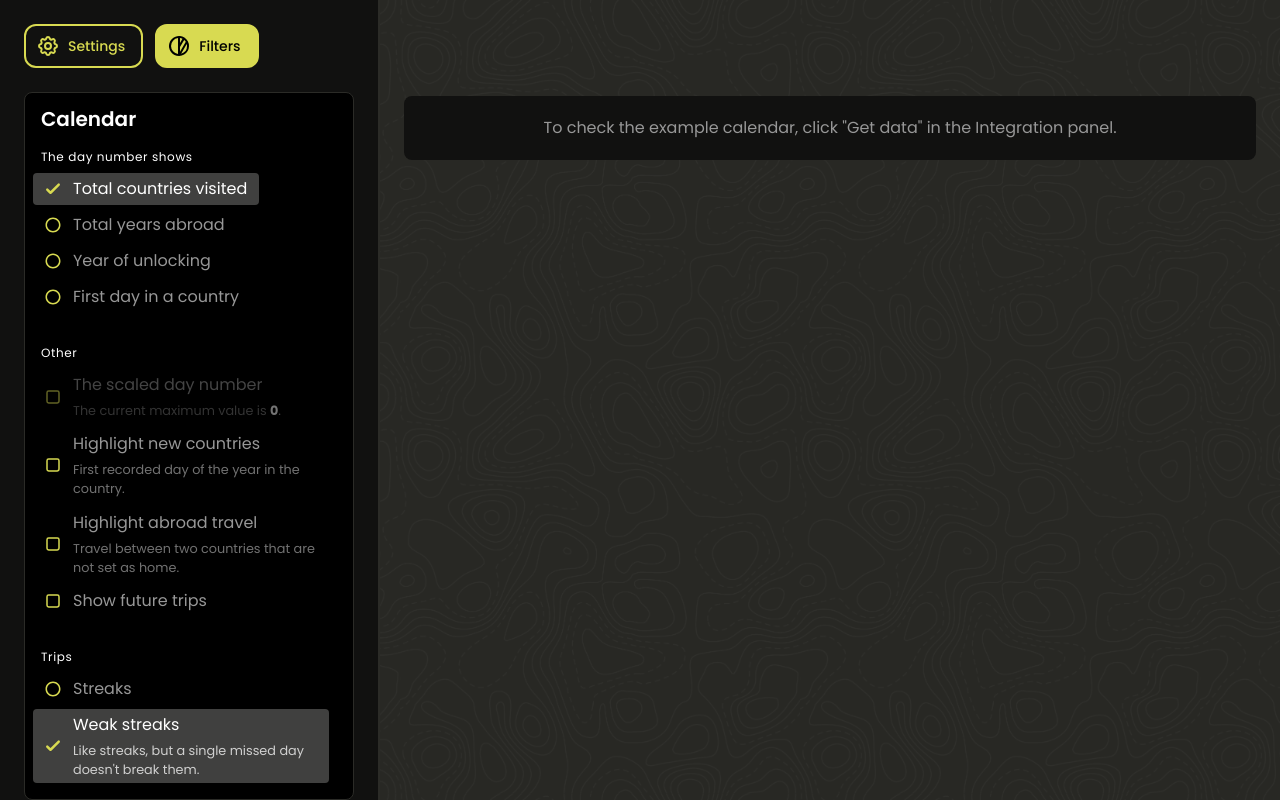
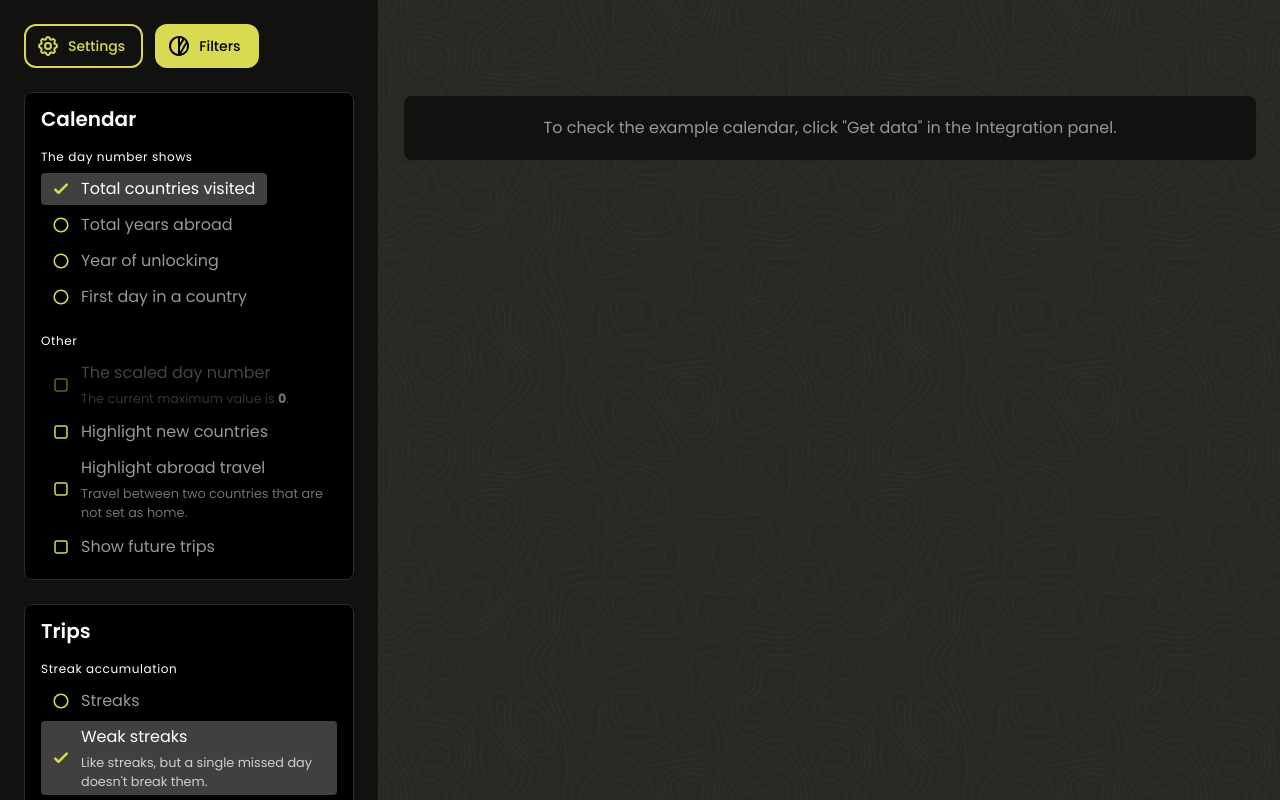
Before and after one commit to Deykun/travel-calendar, a React (Vite) app: page / in a window 1280 px wide. Both pictures are taken after a click on the button "Filters". Built offline with nearby package versions, Linux system fonts and the light colour scheme; what i18next-intervalplural-postprocessor would draw is missing.

Commit message:
Streak have own preferences

```diff
--- a/src/components/checkbox/Checkbox.tsx
+++ b/src/components/checkbox/Checkbox.tsx
@@ -34,7 +34,7 @@ export const Checkbox = ({
         'max-w-full',
         'inline-flex gap-2 items-center',
         'self-start rounded-sm',
-        'py-1 pl-2 pr-3 -mx-2',
+        'py-1 pl-2 pr-3',
         {
           'hover:bg-[#1d1d0f]': !isActive,
           'bg-[#40403f] text-white': isActive,
--- a/src/features/filters/panes/PaneVisibility.tsx
+++ b/src/features/filters/panes/PaneVisibilityCalendar.tsx
@@ -4,10 +4,9 @@ import { Checkbox } from '@/components/checkbox/Checkbox';
 import { Radiobox } from '@/components/radiobox/Radiobox';
 import usePreferencesStore, {
   setCounterShouldShow,
-  setStreakTypeToUse,
   toggleShouldCounterUseScale,
   toggleShouldHighlightAbroadTravel,
-  toggleShouldHighlightNewCountries,
+  toggleShouldHighlightNewCountriesInCalendar,
 } from '@/features/preferences/stores/usePreferencesStore';
 import { Pane } from '@/features/sidebar/components/pane/Pane';
 import { cn } from '@/utils/tailwind';
@@ -15,14 +14,13 @@ import { cn } from '@/utils/tailwind';
 import { useMaxTotal } from '../hooks/useMaxTotal';
 import useFiltersStore, { toggleShouldIncludeFuture } from '../stores/useFilterStore';
 
-export function PaneVisibility() {
+export function PaneVisibilityCalendar() {
   const shouldIncludeFuture = useFiltersStore((store) => store.activeFilters.shouldIncludeFuture);
   const shouldHighlightAbroadTravel = usePreferencesStore((store) => store.calendar.shouldHighlightAbroadTravel);
   const shouldHighlightNewCountries = usePreferencesStore((store) => store.calendar.shouldHighlightNewCountries);
 
   const shouldCounterUseScale = usePreferencesStore((store) => store.calendar.shouldCounterUseScale);
   const counterShouldShow = usePreferencesStore((store) => store.calendar.counterShouldShow);
-  const streakTypeToShow = usePreferencesStore((store) => store.streaks.typeToShow);
 
   const { t } = useTranslation();
 
@@ -55,7 +53,7 @@ export function PaneVisibility() {
           <div className={cn('flex flex-col gap-1', 'text-wrap')}>{t('summary.numberOfUnlockedCountries')}</div>
         </Radiobox>
       </Pane.List>
-      <Pane.Subtitle className="-mt-6">{t('preferences.calendarOther')}</Pane.Subtitle>
+      <Pane.Subtitle className="mt-3">{t('preferences.calendarOther')}</Pane.Subtitle>
       <Pane.List>
         <Checkbox
           isActive={shouldCounterUseScale}
@@ -72,13 +70,10 @@ export function PaneVisibility() {
         </Checkbox>
         <Checkbox
           isActive={shouldHighlightNewCountries || counterShouldShow === 'numberOfUnlockedCountries'}
-          onChange={toggleShouldHighlightNewCountries}
+          onChange={toggleShouldHighlightNewCountriesInCalendar}
           isDisabled={counterShouldShow === 'numberOfUnlockedCountries'}
         >
-          <div className={cn('flex flex-col gap-1', 'text-wrap')}>
-            {t('preferences.shouldHighlightNewCountries')}
-            <small className="opacity-75">{t('preferences.shouldHighlightNewCountries.tip')}</small>
-          </div>
+          <div className={cn('flex flex-col gap-1', 'text-wrap')}>{t('preferences.shouldHighlightNewCountries')}</div>
         </Checkbox>
         <Checkbox isActive={shouldHighlightAbroadTravel} onChange={toggleShouldHighlightAbroadTravel}>
           <div className={cn('flex flex-col gap-1', 'text-wrap')}>
@@ -90,18 +85,6 @@ export function PaneVisibility() {
           <div className={cn('flex flex-col gap-1', 'text-wrap')}>{t('preferences.shouldIncludeFuture')}</div>
         </Checkbox>
       </Pane.List>
-      <Pane.Subtitle className="mt-6">{t('preferences.streaks.title')}</Pane.Subtitle>
-      <Pane.List>
-        <Radiobox isActive={streakTypeToShow === 'streaks'} onChange={() => setStreakTypeToUse('streaks')}>
-          <div className={cn('flex flex-col gap-1', 'text-wrap')}>{t('preferences.shouldShowStreaks')}</div>
-        </Radiobox>
-        <Radiobox isActive={streakTypeToShow === 'weakStreaks'} onChange={() => setStreakTypeToUse('weakStreaks')}>
-          <div className={cn('flex flex-col gap-1', 'text-wrap')}>
-            {t('preferences.shouldShowWeakStreaks')}
-            <small className="opacity-75">{t('preferences.shouldShowWeakStreaks.tip')}</small>
-          </div>
-        </Radiobox>
-      </Pane.List>
     </Pane>
   );
 }
--- /dev/null
+++ b/src/features/filters/panes/PaneVisibilityStreaks.tsx
@@ -0,0 +1,46 @@
+import { useTranslation } from 'react-i18next';
+
+import { Checkbox } from '@/components/checkbox/Checkbox';
+import { Radiobox } from '@/components/radiobox/Radiobox';
+import usePreferencesStore, {
+  setStreakTypeToUse,
+  toggleShouldHighlightNewCountriesInStreaks,
+} from '@/features/preferences/stores/usePreferencesStore';
+import { Pane } from '@/features/sidebar/components/pane/Pane';
+import { cn } from '@/utils/tailwind';
+
+export function PaneVisibilityStreaks() {
+  const streakTypeToShow = usePreferencesStore((store) => store.streaks.typeToShow);
+  const shouldHighlightNewCountries = usePreferencesStore((store) => store.streaks.shouldHighlightNewCountries);
+  const counterShouldShow = usePreferencesStore((store) => store.calendar.counterShouldShow);
+
+  const { t } = useTranslation();
+
+  return (
+    <Pane>
+      <Pane.Title>{t('preferences.streaks.title')}</Pane.Title>
+      <Pane.Subtitle>{t('preferences.streaksAccumulation.title')}</Pane.Subtitle>
+      <Pane.List>
+        <Radiobox isActive={streakTypeToShow === 'streaks'} onChange={() => setStreakTypeToUse('streaks')}>
+          <div className={cn('flex flex-col gap-1', 'text-wrap')}>{t('preferences.shouldShowStreaks')}</div>
+        </Radiobox>
+        <Radiobox isActive={streakTypeToShow === 'weakStreaks'} onChange={() => setStreakTypeToUse('weakStreaks')}>
+          <div className={cn('flex flex-col gap-1', 'text-wrap')}>
+            {t('preferences.shouldShowWeakStreaks')}
+            <small className="opacity-75">{t('preferences.shouldShowWeakStreaks.tip')}</small>
+          </div>
+        </Radiobox>
+      </Pane.List>
+      <Pane.Subtitle className="mt-6">{t('preferences.calendarOther')}</Pane.Subtitle>
+      <Pane.List>
+        <Checkbox
+          isActive={shouldHighlightNewCountries || counterShouldShow === 'numberOfUnlockedCountries'}
+          onChange={toggleShouldHighlightNewCountriesInStreaks}
+          isDisabled={counterShouldShow === 'numberOfUnlockedCountries'}
+        >
+          <div className={cn('flex flex-col gap-1', 'text-wrap')}>{t('preferences.shouldHighlightNewCountries')}</div>
+        </Checkbox>
+      </Pane.List>
+    </Pane>
+  );
+}
--- a/src/features/filters/sidebars/SidebarFilters.tsx
+++ b/src/features/filters/sidebars/SidebarFilters.tsx
@@ -1,11 +1,13 @@
 import { PaneFilterDate } from '../panes/PaneFilterDate';
 import { PaneFilterHome } from '../panes/PaneFilterHome';
-import { PaneVisibility } from '../panes/PaneVisibility';
+import { PaneVisibilityCalendar } from '../panes/PaneVisibilityCalendar';
+import { PaneVisibilityStreaks } from '../panes/PaneVisibilityStreaks';
 
 export const SidebarFilters = () => {
   return (
     <div className="flex flex-col gap-6">
-      <PaneVisibility />
+      <PaneVisibilityCalendar />
+      <PaneVisibilityStreaks />
       <PaneFilterDate />
       <PaneFilterHome />
     </div>
--- a/src/features/preferences/stores/usePreferencesStore.ts
+++ b/src/features/preferences/stores/usePreferencesStore.ts
@@ -18,6 +18,7 @@ export type PreferencesStoreState = {
   };
   streaks: {
     typeToShow: 'streaks' | 'weakStreaks';
+    shouldHighlightNewCountries: boolean;
   };
 };
 
@@ -33,6 +34,7 @@ const emptyStore: PreferencesStoreState = {
   },
   streaks: {
     typeToShow: 'weakStreaks',
+    shouldHighlightNewCountries: false,
   },
 };
 
@@ -72,11 +74,20 @@ export const toggleShouldHighlightAbroadTravel = () => {
   }));
 };
 
-export const toggleShouldHighlightNewCountries = () => {
+export const toggleShouldHighlightNewCountriesInCalendar = () => {
   usePreferencesStore.setState((state) => ({
     calendar: {
       ...state.calendar,
       shouldHighlightNewCountries: !state.calendar.shouldHighlightNewCountries,
+    },
+  }));
+};
+
+export const toggleShouldHighlightNewCountriesInStreaks = () => {
+  usePreferencesStore.setState((state) => ({
+    streaks: {
+      ...state.streaks,
+      shouldHighlightNewCountries: !state.streaks.shouldHighlightNewCountries,
     },
   }));
 };
--- a/src/features/settings/actions/nomads/utils/get-country-code-from-trip.ts
+++ b/src/features/settings/actions/nomads/utils/get-country-code-from-trip.ts
@@ -55,6 +55,7 @@ const countryByLocation: { [location: string]: string | undefined } = {
 const countryByCountry: { [place: string]: string | undefined } = {
   ia: 'ir',
   oi: 'so',
+  ku: 'iq',
 };
 
 export const getCountryCodeFromTrip = (trip: IntegrationNomadsTrip): string => {
--- a/src/features/streak/components/best-streak/BestStreak.tsx
+++ b/src/features/streak/components/best-streak/BestStreak.tsx
@@ -101,9 +101,9 @@ export function BestStreak({ type, index = 0, className }: Props) {
                   countryCode={countryCode}
                   isEndPoint={isEndPoint}
                   isStartPoint={isStartPoint}
-                  // Dates are displayed in the header, so we don't need to pass them here
-                  from={undefined}
-                  to={undefined}
+                  from={streak.from}
+                  to={streak.to}
+                  shouldShowDates={false}
                 />
               );
             })}
--- a/src/features/streak/components/streak-period/StreakPeriod.tsx
+++ b/src/features/streak/components/streak-period/StreakPeriod.tsx
@@ -3,8 +3,11 @@ import { useCallback } from 'react';
 import IconCaretLeft from '@/components/icons/IconCaretLeft';
 import { appFormatDate } from '@/components/text-date/utils/format-date';
 import { Period } from '@/features/calendar/components/calendar/Period';
+import usePreferencesStore from '@/features/preferences/stores/usePreferencesStore';
+import useDataStore from '@/features/settings/stores/useDateStore';
 import { closeSidebar, openSidebar, useSidebarStore } from '@/features/sidebar/stores/useSidebarStore';
 import type { DateYYYYMMDD } from '@/types';
+import { isDateBetween } from '@/utils/date';
 import { cn } from '@/utils/tailwind';
 
 type Props = {
@@ -15,6 +18,7 @@ type Props = {
   isStartPoint: boolean | undefined;
   to: DateYYYYMMDD | undefined;
   from: DateYYYYMMDD | undefined;
+  shouldShowDates?: boolean;
 };
 
 export function StreakPeriod({
@@ -25,7 +29,12 @@ export function StreakPeriod({
   isStartPoint = false,
   to,
   from,
+  shouldShowDates = true,
 }: Props) {
+  const unlockingDate = useDataStore((store) => store.unlockingDateByCountry[countryCode]);
+  const shouldHighlightNewCountries = usePreferencesStore((store) => store.streaks.shouldHighlightNewCountries);
+  const counterShouldShow = usePreferencesStore((store) => store.calendar.counterShouldShow);
+
   const isOnlyPoint = isEndPoint && isStartPoint;
   const isSidebarOpen = useSidebarStore(
     (state) =>
@@ -41,23 +50,29 @@ export function StreakPeriod({
     openSidebar({ type: 'country', countryCode });
   }, [countryCode, isSidebarOpen]);
 
+  const shouldShowWasUnlocked = counterShouldShow === 'numberOfUnlockedCountries' || shouldHighlightNewCountries;
+
+  const wasUnlocked =
+    shouldShowWasUnlocked && unlockingDate && from && to && isDateBetween({ from, to, date: unlockingDate });
+
   return (
     <Period
       className={cn('w-14 h-20 snap-center relative', className)}
       numberOfDays={numberOfDays}
       countryCode={countryCode}
       onClick={handleClick}
+      wasUnlocked={wasUnlocked}
       isActive={isSidebarOpen}
     >
       <div className={cn('w-full mt-1 flex items-center justify-center', 'text-gray-400 tracking-wider text-[7px]')}>
-        {isEndPoint && !isStartPoint && to && appFormatDate(to)}
+        {shouldShowDates && isEndPoint && !isStartPoint && to && appFormatDate(to)}
         {!isOnlyPoint && !isEndPoint && (
           <IconCaretLeft className={cn('inline-flex size-2', 'absolute top-6 -left-3', 'opacity-50')} />
         )}
         {!isOnlyPoint && !isStartPoint && (
           <IconCaretLeft className={cn('inline-flex size-2', 'absolute top-6 -right-3', 'opacity-50')} />
         )}
-        {isStartPoint && from && appFormatDate(from)}
+        {shouldShowDates && isStartPoint && from && appFormatDate(from)}
       </div>
     </Period>
   );
--- a/src/locales/en.json
+++ b/src/locales/en.json
@@ -59,9 +59,9 @@
   "preferences.shouldHighlightAbroadTravel": "Highlight abroad travel",
   "preferences.shouldHighlightAbroadTravel.tip": "Travel between two countries that are not set as home.",
   "preferences.shouldHighlightNewCountries": "Highlight new countries",
-  "preferences.shouldHighlightNewCountries.tip": "First recorded day of the year in the country.",
   "preferences.shouldIncludeFuture": "Show future trips",
   "preferences.streaks.title": "Trips",
+  "preferences.streaksAccumulation.title": "Streak accumulation",
   "preferences.shouldShowStreaks": "Streaks",
   "preferences.shouldShowWeakStreaks": "Weak streaks",
   "preferences.shouldShowWeakStreaks.tip": "Like streaks, but a single missed day doesn't break them.",
--- a/src/locales/pl.json
+++ b/src/locales/pl.json
@@ -68,9 +68,9 @@
   "preferences.shouldHighlightAbroadTravel": "Wyróżniaj podróże zagraniczne",
   "preferences.shouldHighlightAbroadTravel.tip": "Podróż między dwoma krajami, które nie są ustawione jako kraj domowy.",
   "preferences.shouldHighlightNewCountries": "Wyróżniaj nowe kraje",
-  "preferences.shouldHighlightNewCountries.tip": "Pierwszy odnotowany dzień roku w kraju.",
   "preferences.shouldIncludeFuture": "Pokazuj przyszłe podróże",
   "preferences.streaks.title": "Podróże",
+  "preferences.streaksAccumulation.title": "Liczenie serii",
   "preferences.shouldShowStreaks": "Serie",
   "preferences.shouldShowWeakStreaks": "Słabe serie",
   "preferences.shouldShowWeakStreaks.tip": "Jak serie, ale jeden pominięty dzień ich nie przerywa.",
```
Also changed, not shown: src/utils/date.ts (+13 -0 lines).
